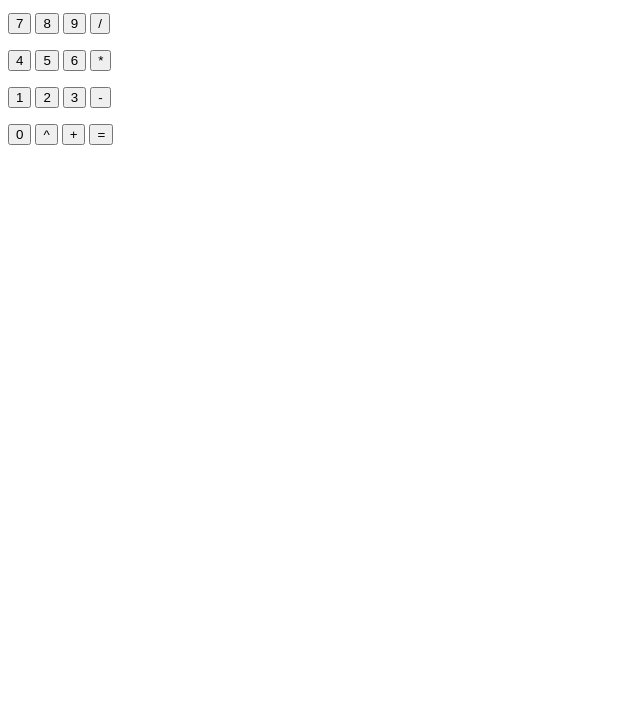
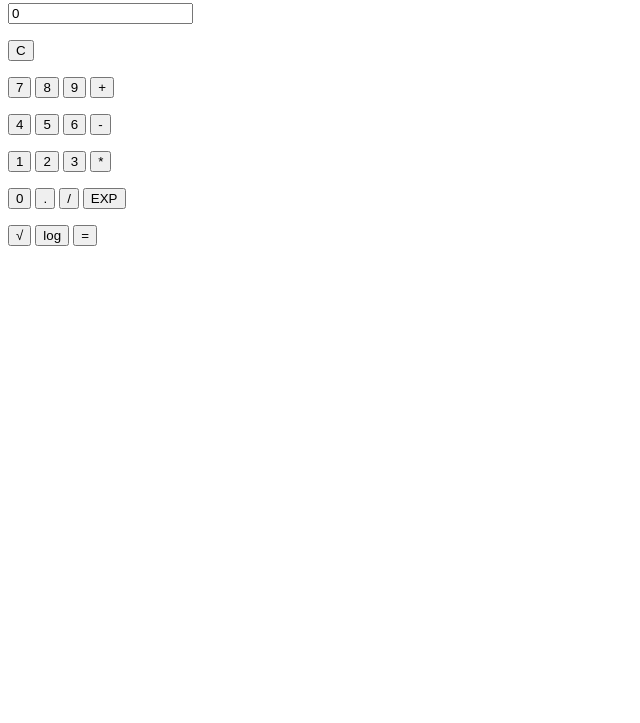
Before and after one commit to Annakluz/calculadora, a plain HTML site: page index.html in a window 1280 px wide. Shown: the part 77-800 px from the top of the page, without its empty margins (0-640 px from the left). Drawn offline with Linux system fonts and the light colour scheme.

Commit message:
agregados operadores

```diff
--- a/calculadora.js
+++ b/calculadora.js
@@ -31,46 +31,31 @@ function operar(valor){
     operacion = valor;
 }
 
-function operaciones(oper){
-  var operac = {
-    sumar : function suma(numero1, numero2) {
-          return parseInt(numero1)+parseInt(numero2);
-    }
-    restar : function resta(numero1, numero2){
-          return parseint(numero1)-parseint(numero2);
-    }
-
-}
-switch(oper){
-  case "sumar" :
-        var resultado = operac.sumar(numero1, numero2);
-        break
-}
-
-/*function igual(){
-    switch (memoriaop){
-              case 'suma':
-                   var op = operacion.split("+");
-                   var resultado = ops.sumar(op[0], op[1]);
-                   document.getElementById("resultado").value = resultado;
+function igual(){
+    numero1 = parseFloat(valorNumerico);
+	switch (operacion){
+		case 1:
+			numero1 = numero2 + numero1;
 		break;
-               case 'resta':
-                   var op = operacion.split("-");
-                   var resultado = ops.restar(op[0], op[1]);
-                   document.getElementById("resultado").value = resultado;
+		case 2:
+			numero1 = numero2 - numero1;
 		break;
-               case 'multiplicacion':
-                   var op = operacion.split("*");
-                   var resultado = ops.multiplicar(op[0], op[1]);
-                   document.getElementById("resultado").value = resultado;
+		case 3:
+			numero1 *= numero2;
 		break;
-               case 'division':
-                   var op = operacion.split("/");
-                   var resultado = ops.dividir(op[0], op[1]);
-                   document.getElementById("resultado").value = resultado;
+		case 4:
+			numero1 = numero2 / numero1;
+		break;
+		case 5:
+			numero1 = Math.pow(numero2, numero1);
+		break;
+    case 6:
+    numero1 = Math.sqrt(numero2, numero1);
+    break;
+    case 7:
+    numero1 = Math.log(numero2, numero1);
     break;
 	}
-    document.getElementById("entradaNum").value = numero1;
+	document.getElementById("textoCalculadora").value = numero1;
 	numero2 = parseInt(numero1);
 }
-*/
--- a/index.html
+++ b/index.html
@@ -7,41 +7,51 @@
   </head>
   <body>
       <div class="calculadora">
+      <h1>Calculadora básica</h1>
+        <p><input type="hidden" id="memoria"></p>
       <form action="#" name="formCalculadora" id="calculadora">
-          <p><input type="text" id="entradaNum" value="0"></p>
+        <p><input type="text" id="textoCalculadora" value="0"></p>
         <p>
-            <input type=reset value="C" name="reset">
+          <input type="reset" value="C" name="reset">
         </p>
         <p>
-            <input type="button" value="7" onclick="asignarNumero(value)"/>
+          <input type="button" value="7" onclick="asignarNumero( '7')"/>
           <input type="button" value="8" onclick="asignarNumero('8')"/>
           <input type="button" value="9" onclick="asignarNumero('9')"/>
-            <input type="button" value="/"  onclick="asignarNumero('/')"/>
+          <input type="button" value="+" onclick="asignarNumero('+'); operar(1); desconcatenar('suma')"/>
         </p>
         <p>
           <input type="button" value="4" onclick="asignarNumero('4')"/>
           <input type="button" value="5" onclick="asignarNumero('5')"/>
           <input type="button" value="6" onclick="asignarNumero('6')"/>
-            <input type="button" value="*" onclick="asignarNumero('*')"/>
+          <input type="button" value="-" onclick="asignarNumero('-'); operar(2); desconcatenar('resta')"/>
+
         </p>
         <p>
-            <input type="button" value="1" onclick="asignarNumero('1')" />
-            <input type="button" value="2" onclick="asignarNumero('2')" />
-            <input type="button" value="3" onclick="asignarNumero('3')" />
-            <input type="button" value="-" onclick="asignarNumero('-')"/>
+          <input type="button" value="1" onclick="asignarNumero('1')"/>
+          <input type="button" value="2" onclick="asignarNumero('2')"/>
+          <input type="button" value="3" onclick="asignarNumero('3')"/>
+          <input type="button" value="*" onclick="asignarNumero('*'); operar(3); desconcatenar('multiplicacion')"/>
         </p>
         <p>
           <input type="button" value="0" onclick="asignarNumero('0')"/>
-            <input type="button" value="^" onclick="asignarNumero('^')"/>
-            <input type="button" value="+" onclick="asignarNumero('+')"/>
-            <input type="button" value="=" onclick="igual()"/>
+          <input type="button" value="." onclick="asignarNumero('.')">
+          <input type="button" value="/"  onclick="asignarNumero('/'); operar(4); desconcatenar('division')"/>
+          <input type="button" value="EXP" onclick="asignarNumero('^'); operar(5); desconcatenar('')"/>
+
+
         </p>
         <p>
-            <inpu
+          <input type="button" value="√" onclick="asignarNumero('√'); operar(6)">
+          <input type="button" value="log" onclick="asignarNumero('log'); operar(7)">
+          <input type="button" value="=" onclick="igual()"/>
         </p>
       </form>
     </div>
+    <script src="calculadora.js"></script>
 </body>
+
+
   </html>
 
 
```
Lines whose indentation alone changed are shown as unchanged.
